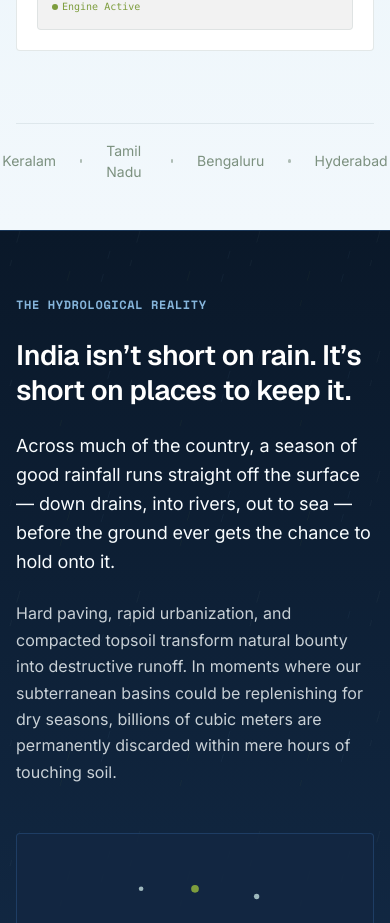
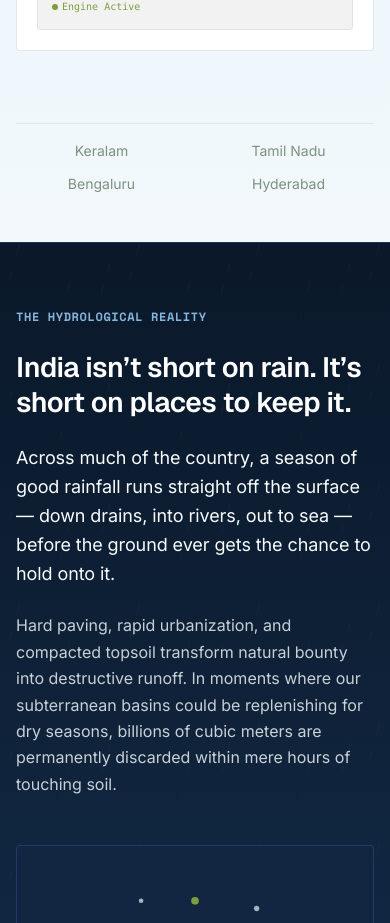
Before and after one commit to Arcnetic-pvt-ltd/SkyraWeb, a Next.js app: page / in a window 390 px wide. Shown: the part 1300-2223 px from the top of the page. Built offline with nearby package versions, Linux system fonts and the light colour scheme; no server answers.

Commit message:
fix: mobile view of locations

```diff
--- a/src/app/page.tsx
+++ b/src/app/page.tsx
@@ -72,24 +72,17 @@ export default function Home() {
           </div>
 
           {/* Service Locations */}
-          <div className="mt-8 sm:mt-10 pt-4 flex items-center justify-center sm:justify-between flex-wrap gap-6 border-t border-muted-aquifer/15">
-            <div className="flex items-center gap-6 sm:gap-8 text-secondary/70">
-              <span className="font-body-sm text-body-sm font-medium">
-                Keralam
-              </span>
-              <span className="w-1 h-1 rounded-full bg-secondary/40"></span>
-              <span className="font-body-sm text-body-sm font-medium">
-                Tamil Nadu
-              </span>
-              <span className="w-1 h-1 rounded-full bg-secondary/40"></span>
-              <span className="font-body-sm text-body-sm font-medium">
-                Bengaluru
-              </span>
-              <span className="w-1 h-1 rounded-full bg-secondary/40"></span>
-              <span className="font-body-sm text-body-sm font-medium">
-                Hyderabad
-              </span>
-            </div>
+          <div className="mt-8 sm:mt-10 pt-4 border-t border-muted-aquifer/15">
+            <ul aria-label="Service locations" className="grid grid-cols-2 gap-x-4 gap-y-3 text-center sm:flex sm:items-center sm:gap-8 sm:text-left text-secondary/70">
+              {["Keralam", "Tamil Nadu", "Bengaluru", "Hyderabad"].map((location, index) => (
+                <li key={location} className="flex items-center justify-center gap-8 font-body-sm text-body-sm font-medium whitespace-nowrap">
+                  {index > 0 && (
+                    <span aria-hidden="true" className="hidden sm:block w-1 h-1 shrink-0 rounded-full bg-secondary/40" />
+                  )}
+                  {location}
+                </li>
+              ))}
+            </ul>
           </div>
         </div>
       </section>
```
